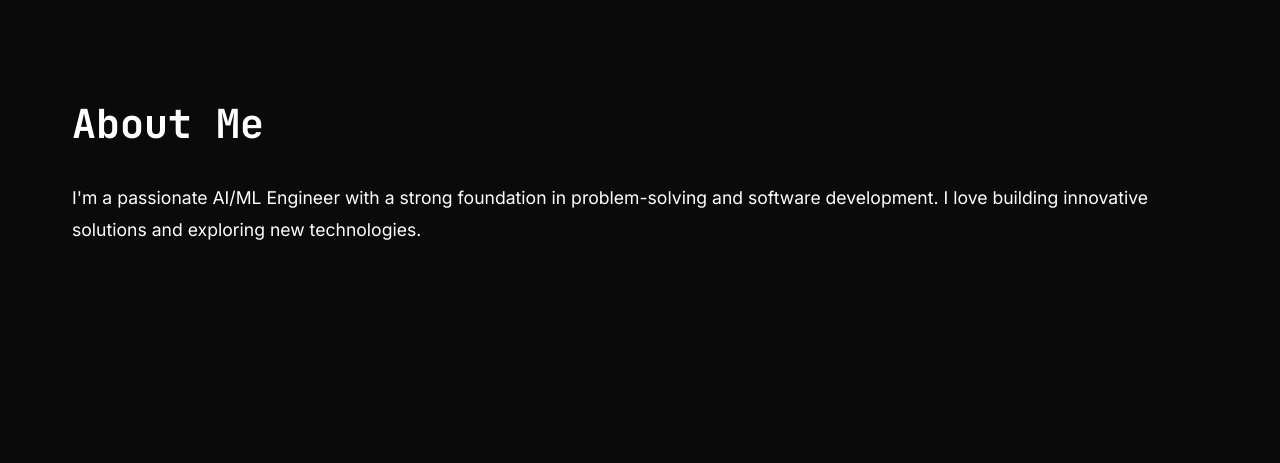
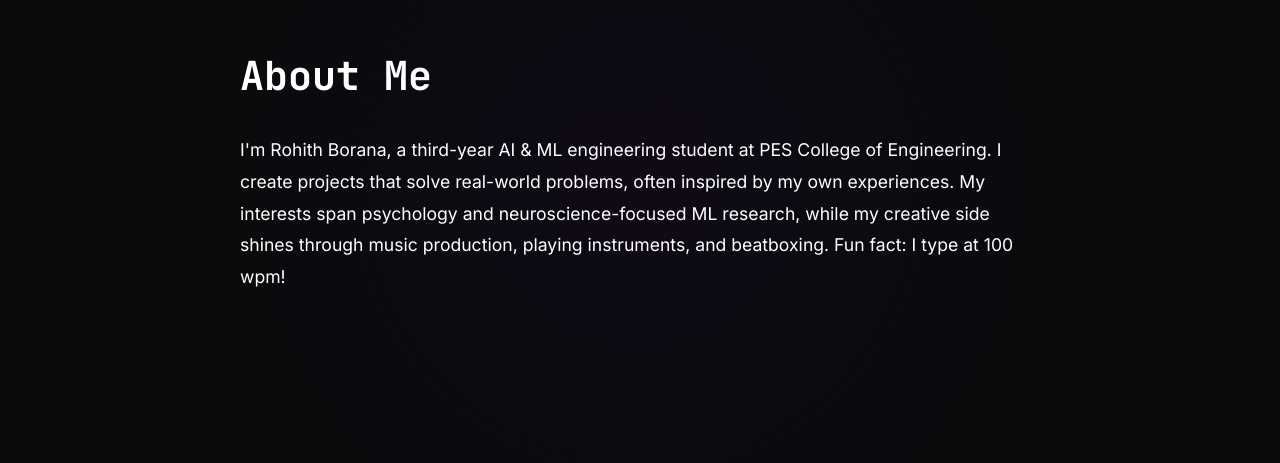
Before and after one commit to therohithborana/portfolio, a Next.js app: page / in a window 1280 px wide. Shown: the part 1017-1480 px from the top of the page. Built offline with nearby package versions, Linux system fonts and the light colour scheme.

Commit message:
update: make About section bio more concise and personal

```diff
--- a/components/About.js
+++ b/components/About.js
@@ -6,28 +6,44 @@ const About = () => {
       minHeight: '100vh',
       display: 'flex',
       alignItems: 'center',
-      padding: '60px 0'
+      padding: '60px 0',
+      position: 'relative',
+      overflow: 'hidden'
     }}>
+      {/* Background gradient */}
+      <div style={{
+        position: 'absolute',
+        top: 0,
+        left: 0,
+        right: 0,
+        bottom: 0,
+        background: 'radial-gradient(circle at 50% 50%, var(--accent) 0%, transparent 70%)',
+        opacity: 0.05,
+        pointerEvents: 'none'
+      }} />
+
       <div style={{
         maxWidth: '1200px',
         margin: '0 auto',
-        padding: '0 2rem'
+        padding: '0 2rem',
+        position: 'relative',
+        zIndex: 1
       }}>
         <h2 style={{
-          fontSize: '2.5rem',
+          fontSize: 'clamp(2rem, 4vw, 2.5rem)',
           marginBottom: '2rem',
           color: 'var(--text)'
         }}>
           About Me
         </h2>
         <p style={{
-          fontSize: '1.1rem',
+          fontSize: 'clamp(1rem, 2vw, 1.1rem)',
           lineHeight: '1.8',
           color: 'var(--text)',
-          marginBottom: '1.5rem'
+          marginBottom: '1.5rem',
+          maxWidth: '800px'
         }}>
-          I'm a passionate AI/ML Engineer with a strong foundation in problem-solving and software development.
-          I love building innovative solutions and exploring new technologies.
+          I'm Rohith Borana, a third-year AI & ML engineering student at PES College of Engineering. I create projects that solve real-world problems, often inspired by my own experiences. My interests span psychology and neuroscience-focused ML research, while my creative side shines through music production, playing instruments, and beatboxing. Fun fact: I type at 100 wpm!
         </p>
       </div>
     </section>
```
